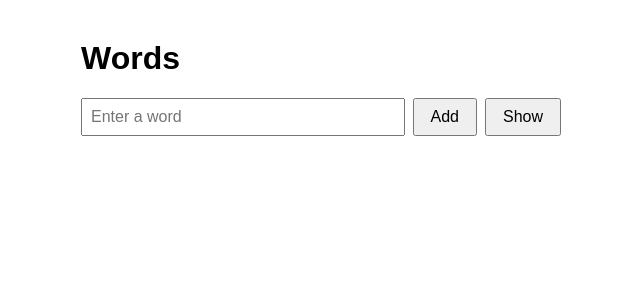
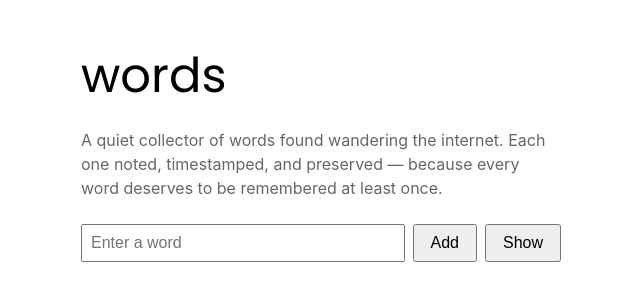
Before and after one commit to thepackrat/words, a React (Vite) app in the folder client/: page / in a window 1280 px wide. Shown: the top 300 px of the page, without its empty margins (319-959 px from the left). Built offline with nearby package versions, Linux system fonts and the light colour scheme.

Commit message:
Add Poppins logo, blurb, word display box, and input sanitization
Strip non-alphanumeric/hyphen characters client-side on input and
server-side on save. Show last 10 words in a styled box below controls.

```diff
--- a/client/index.html
+++ b/client/index.html
@@ -3,6 +3,9 @@
   <head>
     <meta charset="UTF-8" />
     <meta name="viewport" content="width=device-width, initial-scale=1.0" />
+    <link rel="preconnect" href="https://fonts.googleapis.com">
+    <link rel="preconnect" href="https://fonts.gstatic.com" crossorigin>
+    <link href="https://fonts.googleapis.com/css2?family=Poppins:wght@400;600&display=swap" rel="stylesheet">
     <title>Words</title>
   </head>
   <body>
--- a/client/src/App.jsx
+++ b/client/src/App.jsx
@@ -1,14 +1,18 @@
 import { useState } from 'react';
 import axios from 'axios';
+
+function sanitize(input) {
+  return input.replace(/[^a-zA-Z0-9-]/g, '');
+}
 
 export default function App() {
   const [word, setWord] = useState('');
   const [words, setWords] = useState(null);
 
   async function addWord() {
-    const trimmed = word.trim();
-    if (!trimmed) return;
-    await axios.post('/api/words', { text: trimmed });
+    const clean = sanitize(word.trim());
+    if (!clean) return;
+    await axios.post('/api/words', { text: clean });
     setWord('');
   }
 
@@ -22,13 +26,20 @@ export default function App() {
   }
 
   return (
-    <div style={{ maxWidth: 480, margin: '40px auto', fontFamily: 'sans-serif' }}>
-      <h1>Words</h1>
+    <div style={{ maxWidth: 480, margin: '40px auto', fontFamily: '-apple-system, BlinkMacSystemFont, Segoe UI, Roboto, sans-serif' }}>
+      <h1 style={{ fontFamily: "'Poppins', sans-serif", fontSize: '3rem', fontWeight: 400, margin: '0 0 0.5rem' }}>
+        words
+      </h1>
+      <p style={{ color: '#666', lineHeight: 1.5, marginBottom: '1.5rem' }}>
+        A quiet collector of words found wandering the internet.
+        Each one noted, timestamped, and preserved — because every word
+        deserves to be remembered at least once.
+      </p>
       <div style={{ display: 'flex', gap: 8 }}>
         <input
           type="text"
           value={word}
-          onChange={(e) => setWord(e.target.value)}
+          onChange={(e) => setWord(sanitize(e.target.value))}
           onKeyDown={handleKeyDown}
           placeholder="Enter a word"
           style={{ flex: 1, padding: 8, fontSize: 16 }}
@@ -41,14 +52,28 @@ export default function App() {
         </button>
       </div>
       {words && (
-        <ul style={{ marginTop: 16 }}>
-          {words.map((w) => (
-            <li key={w.id}>
-              {w.text} <small style={{ color: '#888' }}>({new Date(w.createdAt).toLocaleString()})</small>
-            </li>
-          ))}
-          {words.length === 0 && <li>No words yet.</li>}
-        </ul>
+        <div style={{
+          marginTop: 16,
+          border: '1px solid #ddd',
+          borderRadius: 6,
+          padding: 16,
+          background: '#fafafa',
+        }}>
+          {words.length === 0 ? (
+            <p style={{ color: '#999', margin: 0 }}>No words yet.</p>
+          ) : (
+            <ul style={{ margin: 0, paddingLeft: 20 }}>
+              {words.map((w) => (
+                <li key={w.id} style={{ marginBottom: 4 }}>
+                  {w.text}{' '}
+                  <small style={{ color: '#888' }}>
+                    ({new Date(w.createdAt).toLocaleString()})
+                  </small>
+                </li>
+              ))}
+            </ul>
+          )}
+        </div>
       )}
     </div>
   );
```
Also changed, not shown: 1 other file (tests, documents, lock files or other folders).
